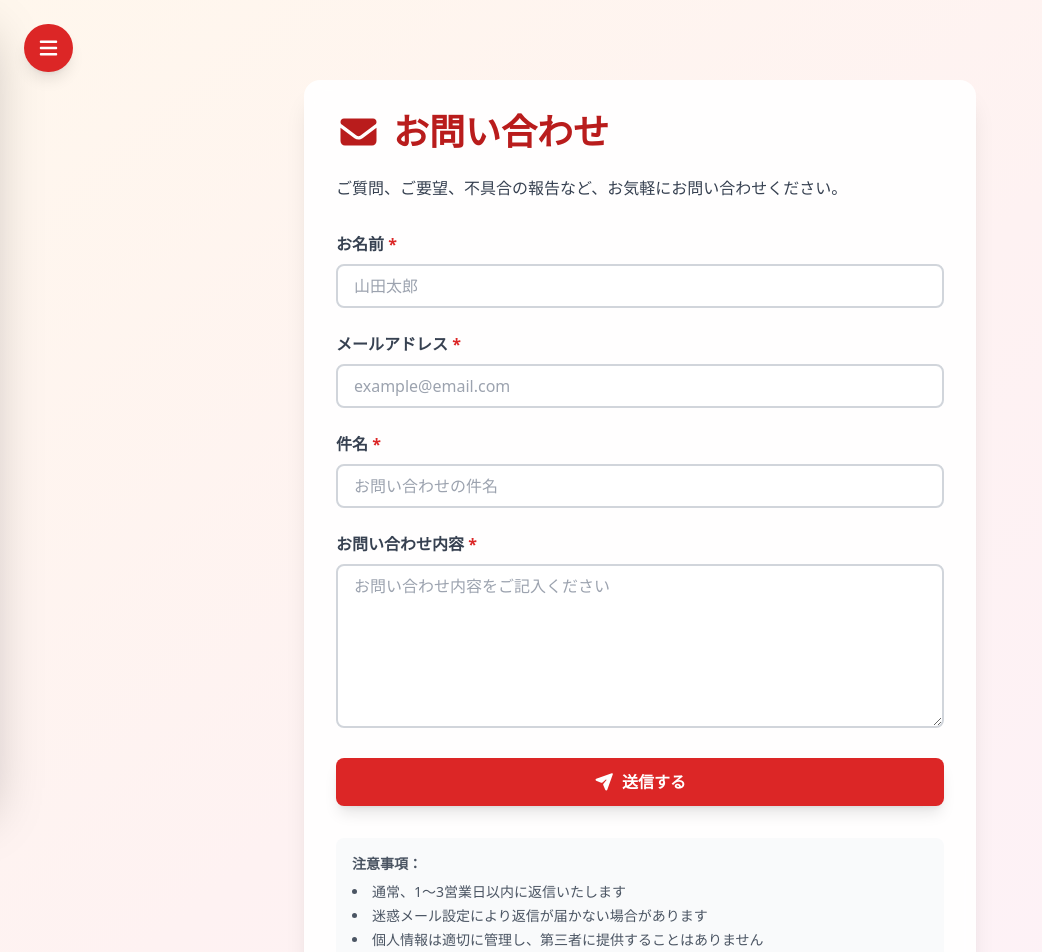
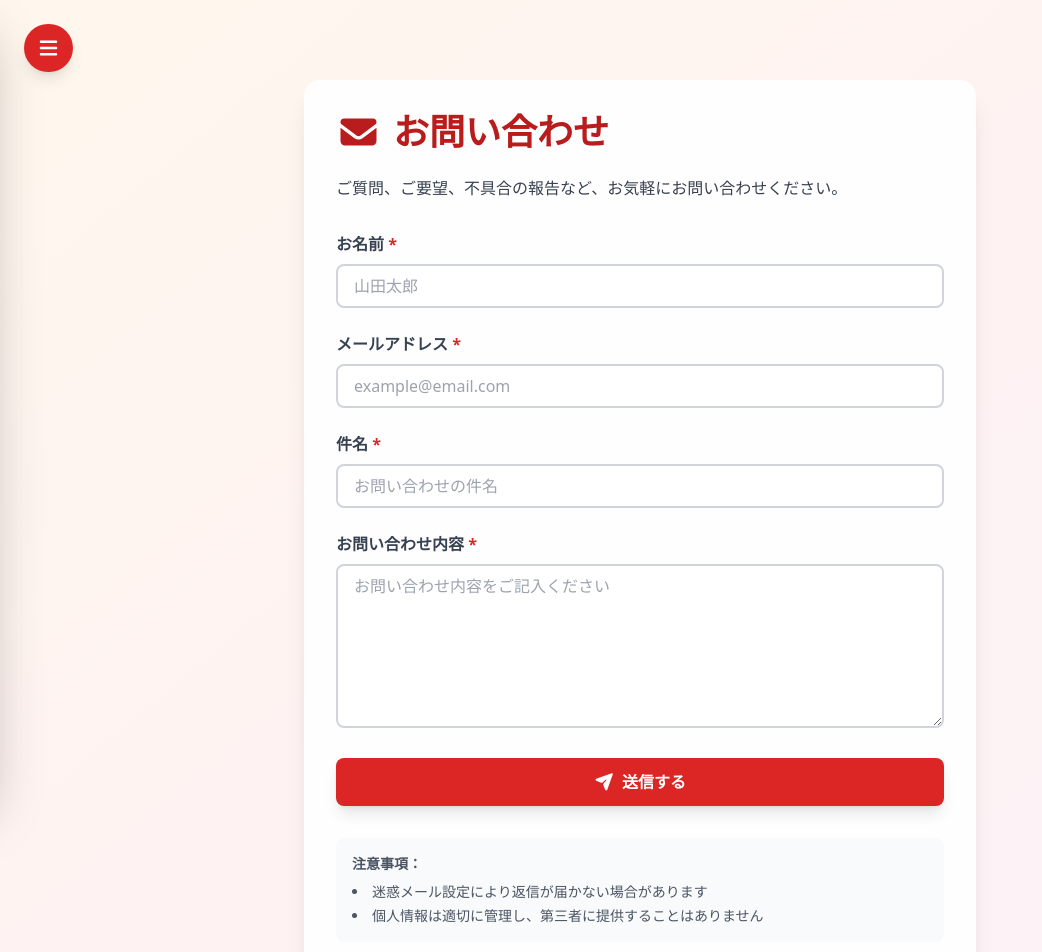
Before and after one commit to codeone333777/pomodoro-timer, a React (Vite) app: page /contact in a window 1280 px wide. Shown: the top 952 px of the page, without its empty margins (0-1042 px from the left). Built offline with nearby package versions, Linux system fonts and the light colour scheme.

Commit message:
modify Contact.jsx

```diff
--- a/src/pages/Contact.jsx
+++ b/src/pages/Contact.jsx
@@ -188,7 +188,6 @@ function Contact() {
             <strong>注意事項：</strong>
           </p>
           <ul className="text-sm text-gray-600 list-disc list-inside mt-2 space-y-1">
-            <li>通常、1〜3営業日以内に返信いたします</li>
             <li>迷惑メール設定により返信が届かない場合があります</li>
             <li>個人情報は適切に管理し、第三者に提供することはありません</li>
           </ul>
```
